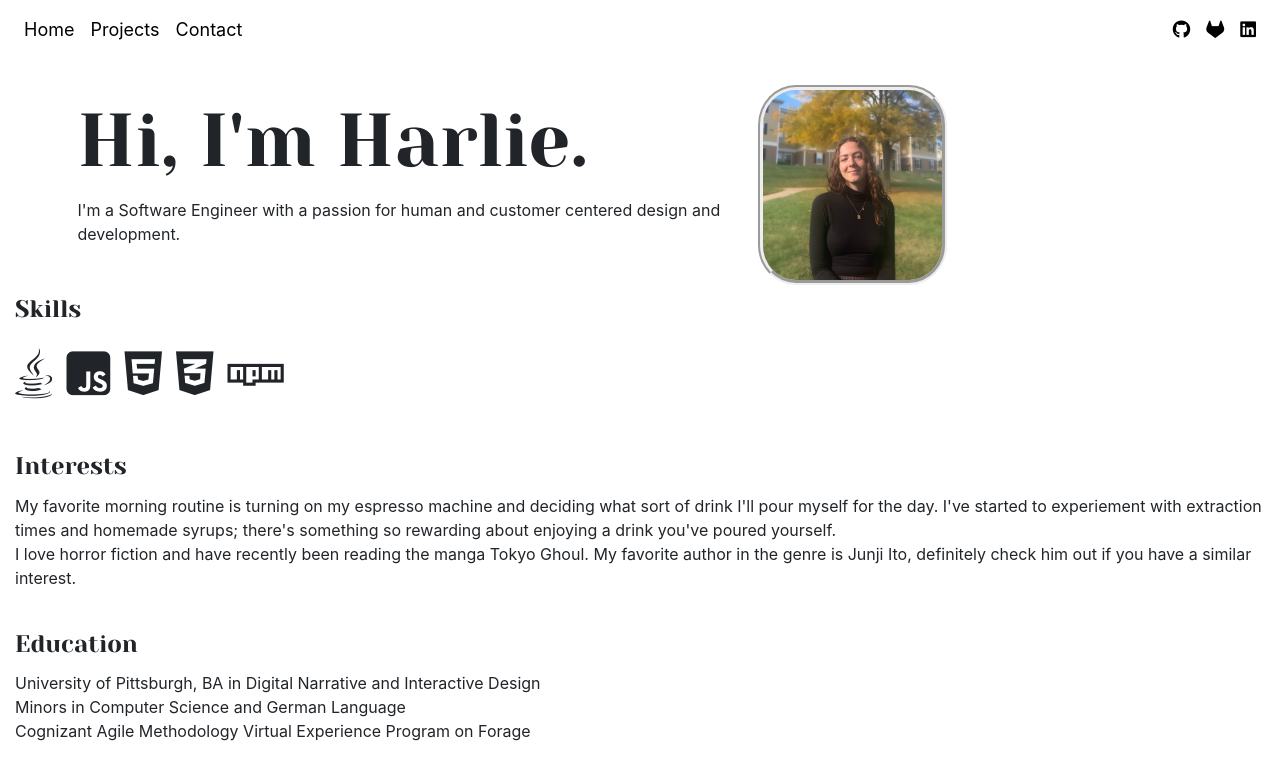
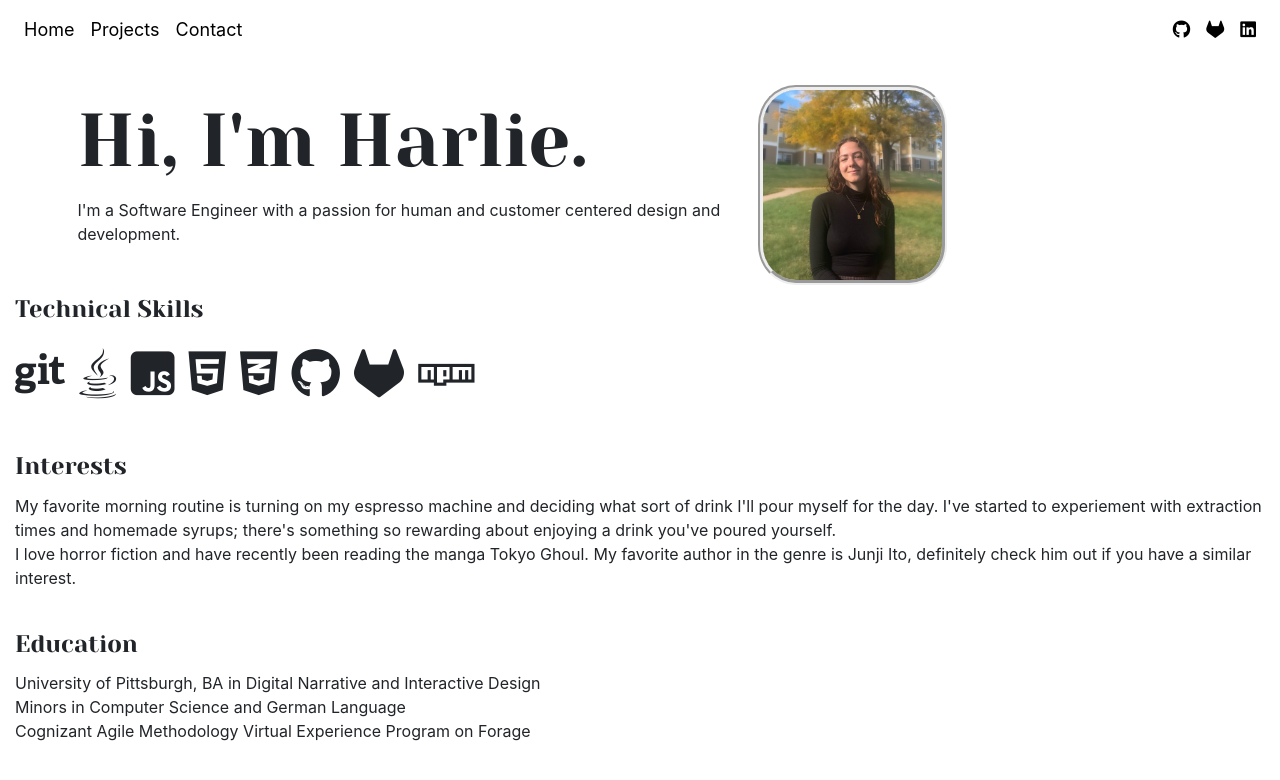
Before and after one commit to harcurcio/WebPortfolio, a plain HTML site: page index.html in a window 1280 px wide. Drawn offline with nearby package versions, Linux system fonts and the light colour scheme.

Commit message:
Update index.html
added skills

```diff
--- a/index.html
+++ b/index.html
@@ -38,11 +38,14 @@
         </div>
 
         <div class="skills">
-            <h2>Skills</h2>
+            <h2>Technical Skills</h2>
+            <i class="fa fa-git" aria-hidden="true"></i>
             <i class="fab fa-java"></i>
             <i class="fab fa-js-square"></i>
             <i class="fab fa-html5"></i>
             <i class="fab fa-css3-alt"></i>
+            <i class="fa fa-github" aria-hidden="true"></i>
+            <i class="fa fa-gitlab" aria-hidden="true"></i>
             <i class="fab fa-npm"></i>
         </div>
 
```
